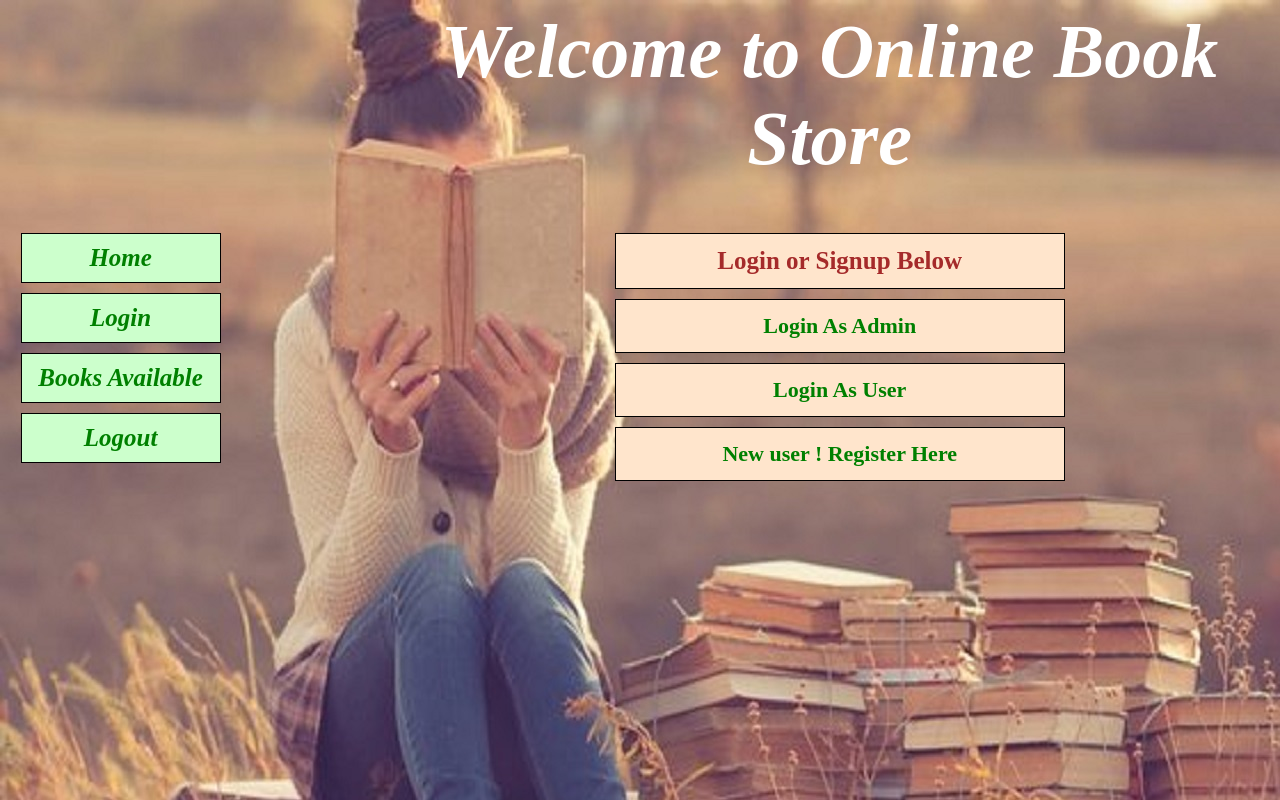
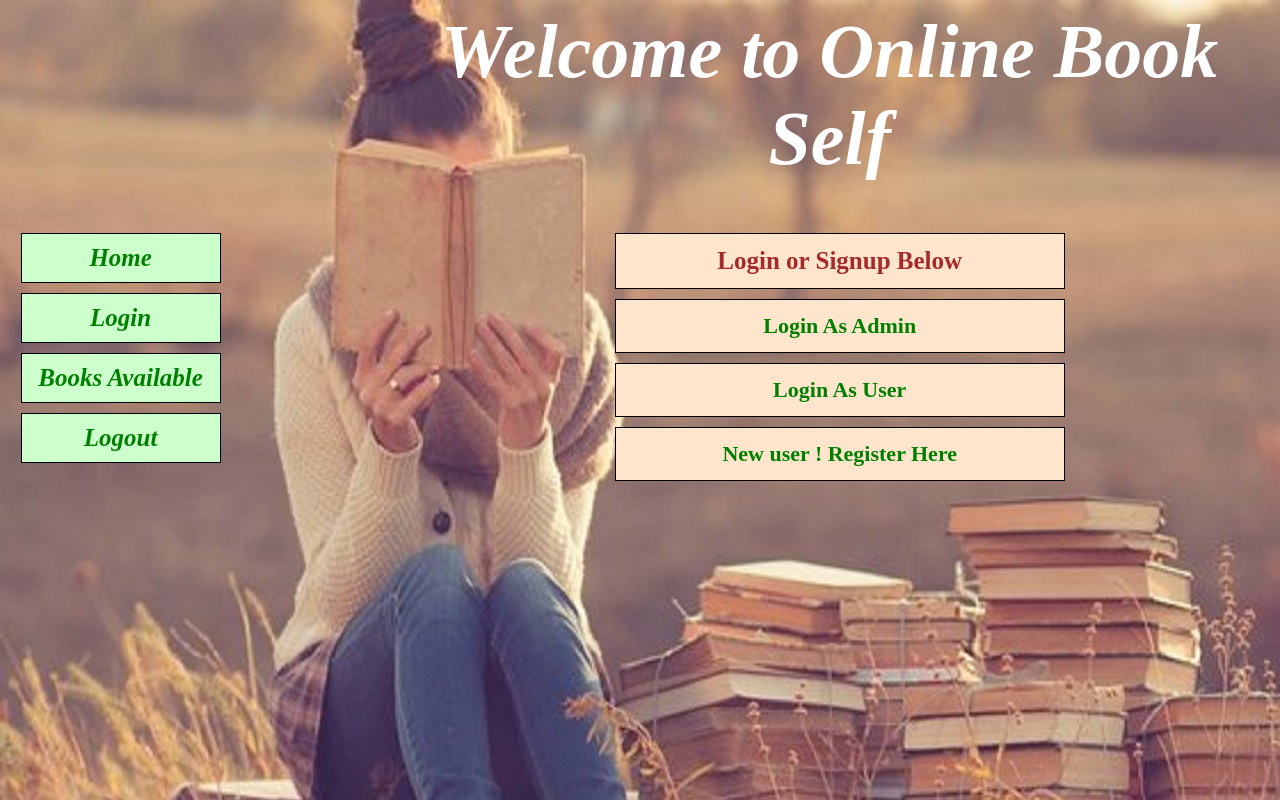
Before and after one commit to baby478/onlinebookstore, a plain HTML site: page WebContent/index.html in a window 1280 px wide. Drawn offline with Linux system fonts and the light colour scheme.

Commit message:
update index file
change store to self

```diff
--- a/WebContent/index.html
+++ b/WebContent/index.html
@@ -1,7 +1,7 @@
 <html>
 <head>
 	<meta charset="ISO-8859-1">
-	<title>Book Store</title>
+	<title>Book Self</title>
 	<style>
 	*{
 		box-sizing: border-box;
@@ -75,7 +75,7 @@
 
 <body>
 	<div id="topmid">
-		<h1>Welcome to Online Book Store</h1>
+		<h1>Welcome to Online Book Self</h1>
 	</div>
 
 	<div class="home">
```
